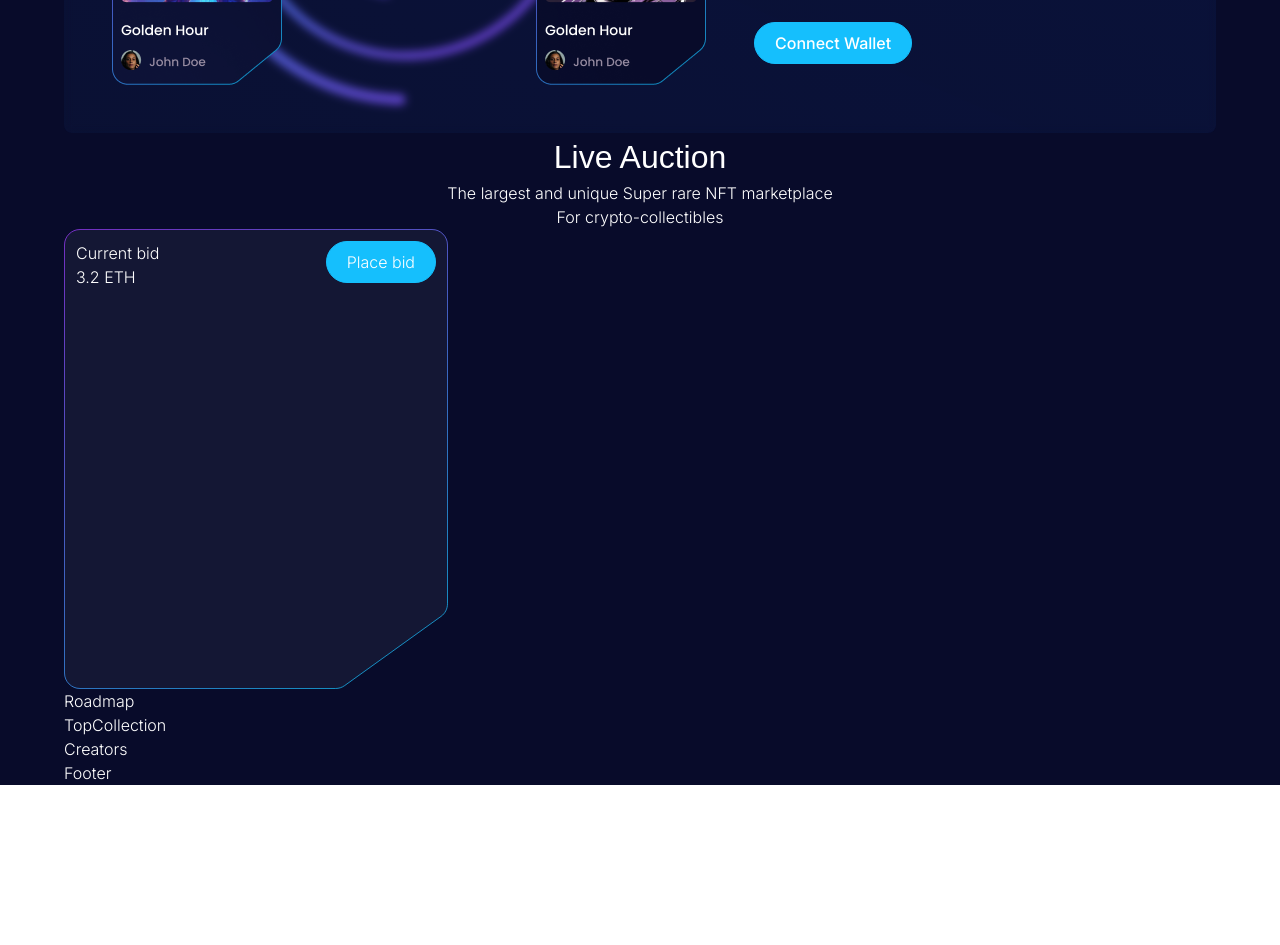
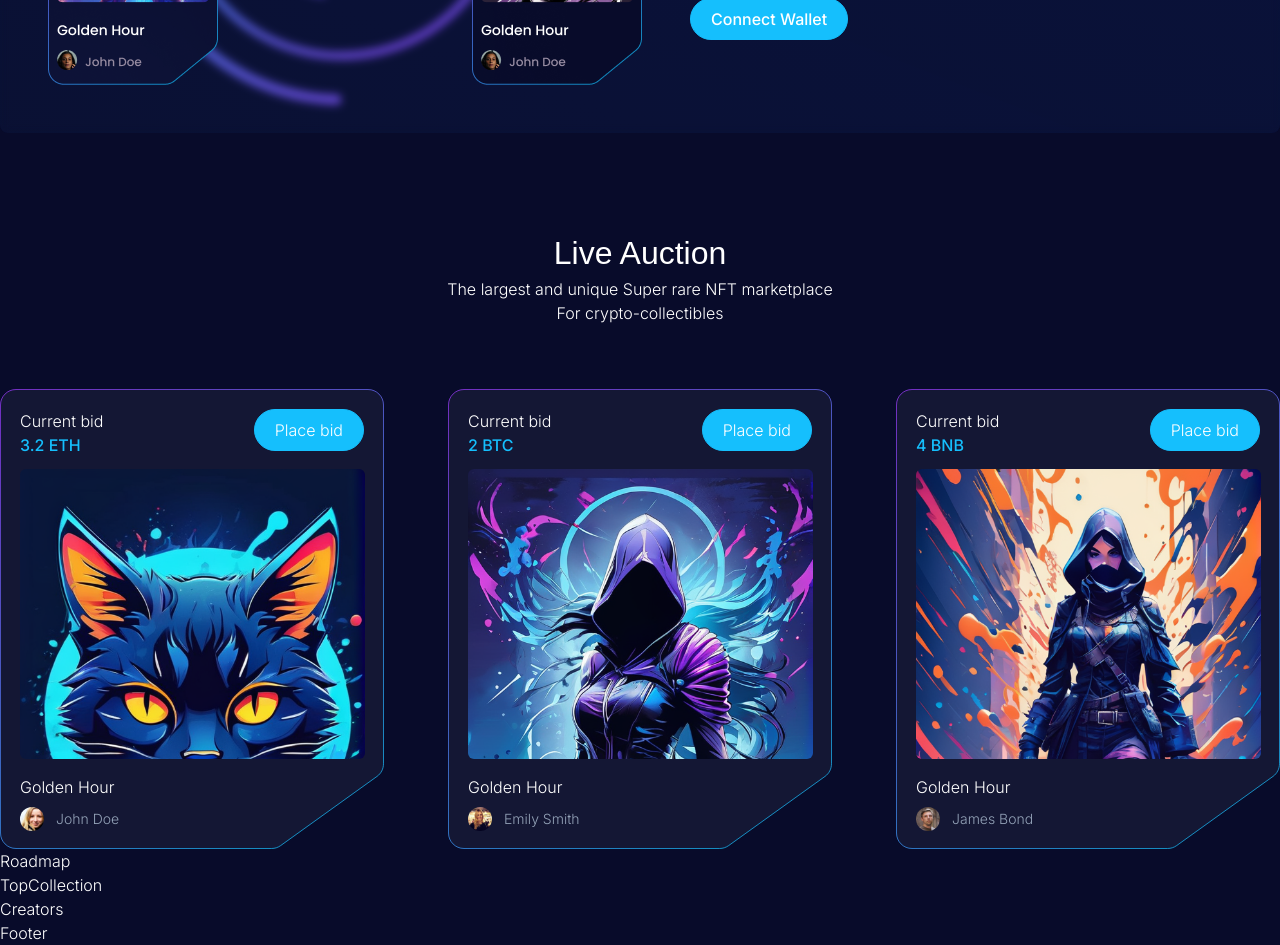
Before and after one commit to tharaka-mts/NFT-Marketplace-app, a React (Vite) app: page / in a window 1280 px wide. Shown: the part 1200-2145 px from the top of the page. Before the commit the page ends 1985 px from the top, so only its background shows below. Built offline with nearby package versions, Linux system fonts and the light colour scheme; a web font is replaced by a local one.

Commit message:
feat: Live auction section

```diff
--- a/src/containers/LiveAuction.jsx
+++ b/src/containers/LiveAuction.jsx
@@ -1,8 +1,10 @@
+import { auctionData } from "../assets/dummy";
 import { Button } from "../components";
+import { FaEthereum } from "react-icons/fa";
 
 const LiveAuction = () => {
   return (
-    <div>
+    <div className="mt-24">
       <div className="text-center">
         <h1 className="font-clash font-normal text-[32px]"> Live Auction</h1>
         <p className="font-inter">
@@ -10,18 +12,45 @@ const LiveAuction = () => {
           For crypto-collectibles
         </p>
       </div>
-      <div>
-        <div className="bg-rectangle bg-no-repeat p-3 bg-cover w-[384px] h-[460px]">
+      <div className="flex gap-16">
+        {auctionData.map((item, index) => (
+          <div key={index} className="mt-16 font-inter">
+            <div className="bg-rectangle bg-no-repeat p-5 bg-cover w-[384px] h-[460px]">
               <div className="flex justify-between">
                 <div>
                   <h3>Current bid</h3>
-              <p>3.2 ETH</p>
+                  <div className="flex items-center gap-1 text-lightBlue font-medium">
+                    <p> {item.price}</p>
+                  </div>
                 </div>
                 <div>
-              <Button className="font-inter" title="Place bid" type="solid" />
+                  <Button
+                    className="font-inter"
+                    title="Place bid"
+                    type="solid"
+                  />
+                </div>
+              </div>
+              <div className="mt-3 w-[345px] h-[290px] rounded-md overflow-hidden">
+                <img src={item.image} alt="img" />
+              </div>
+              <div className="mt-4">
+                <p>
+                  {item.status} <br />
+                </p>
+                <div className="flex mt-2 items-center gap-3 text-sm text-slate-400">
+                  <img
+                    src={item.userImage}
+                    alt="userimg"
+                    width="24px"
+                    className="rounded-full"
+                  />
+                  <p>{item.name}</p>
                 </div>
               </div>
             </div>
+          </div>
+        ))}
       </div>
     </div>
   );
```
Lines whose indentation alone changed are shown as unchanged.
